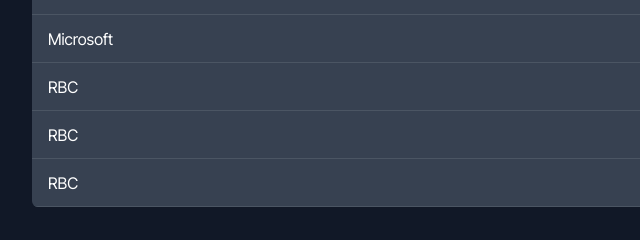
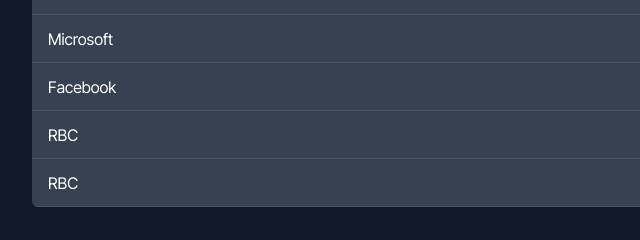
Before and after one commit to LS554/PasswordResets, a plain HTML site: page docs/index.html in a window 1280 px wide. Shown: the part 471-711 px from the top of the page, 128-768 px from the left. Drawn offline with nearby package versions, Linux system fonts and the light colour scheme.

Commit message:
Update index.html

```diff
--- a/docs/index.html
+++ b/docs/index.html
@@ -70,8 +70,8 @@
           url: "https://support.microsoft.com/en-us/account-billing/reset-a-forgotten-microsoft-account-password-eff4f067-5042-c1a3-fe72-b04d60556c37",
         },
         {
-          name: "RBC",
-          url: "https://www.rbcroyalbank.com/onlinebanking/remember_my_card/about.html#a2",
+          name: "Facebook",
+          url: "https://m.facebook.com/login/identify/",
         },
         {
           name: "RBC",
```
